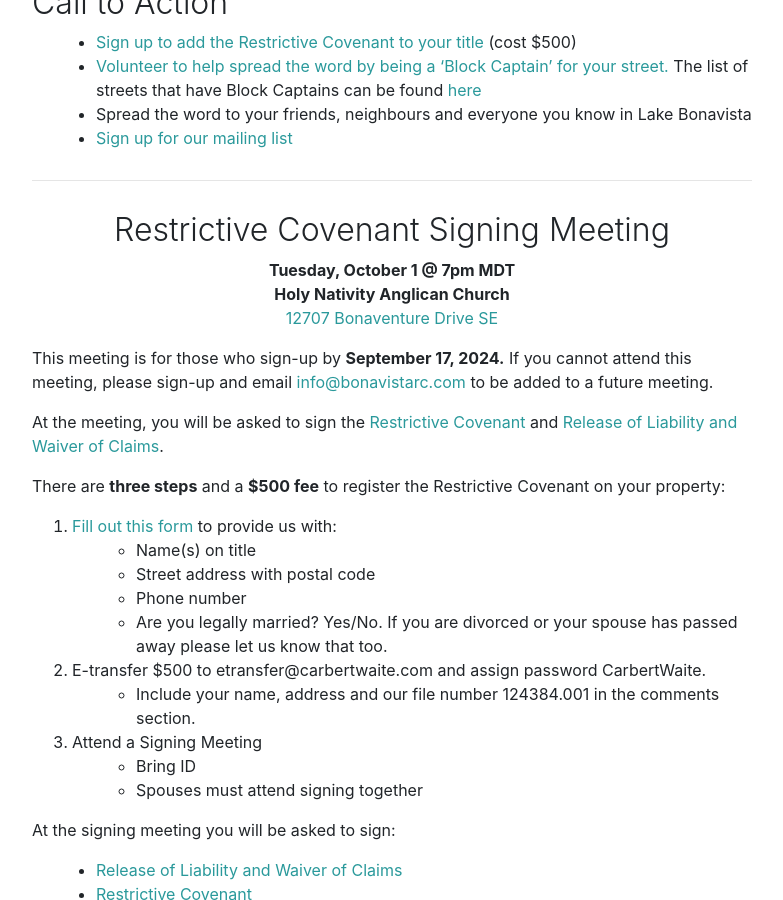
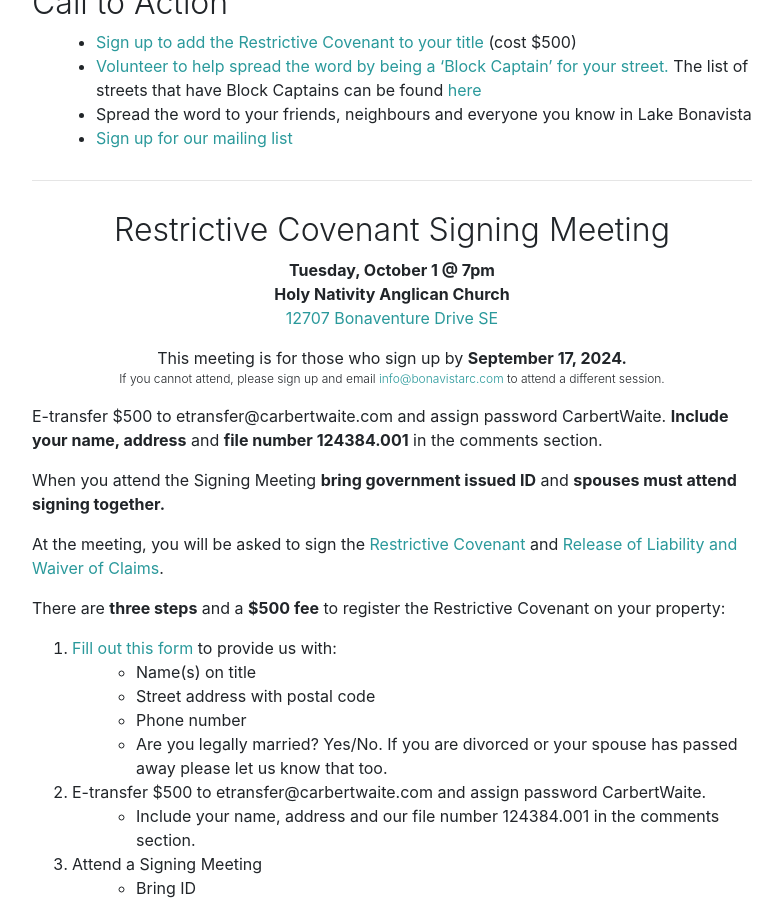
Before and after one commit to BonavistaRC/BonavistaRC.github.io, a Jekyll site: the page built from index.markdown, in a window 1280 px wide and 900 px high, scrolled down 1504 px. Shown: the whole window, without its empty margins (248-1031 px from the left). Built offline with Jekyll 4.4.1, drawn with Linux system fonts in a browser that asks for light colours.

Commit message:
Added more information to the RC sign-up page

```diff
--- a/_includes/signup_meeting_details.md
+++ b/_includes/signup_meeting_details.md
@@ -1,8 +1,13 @@
 
-<p align="center" style="margin:0;padding-left: 0;"><b>Tuesday, October 1 @ 7pm MDT</b> </p>
+<p align="center" style="margin:0;padding-left: 0;"><b>Tuesday, October 1 @ 7pm</b> </p>
 <p align="center" style="margin:0;padding-left: 0;"><b>Holy Nativity Anglican Church</b></p>
 <p align="center" style="padding-left: 0;"><a href="https://maps.app.goo.gl/NJ5JtQFouTHuFFLN6">12707 Bonaventure Drive SE</a></p>
 
-This meeting is for those who sign-up by **September 17, 2024.** If you cannot attend this meeting, please sign-up and email [info@bonavistarc.com](mailto:info@bonavistarc.com) to be added to a future meeting.
+<p align="center" style="margin:0;padding-left: 0;">This meeting is for those who sign up by <b>September 17, 2024.</b></p>
+<p align="center" style="padding-left: 0;font-size: .75rem;font-weight: 300;">If you cannot attend, please sign up and email <a href="mailto:info@bonavistarc.com">info@bonavistarc.com</a> to attend a different session.</p>
+
+E-transfer $500 to etransfer@carbertwaite.com and assign password CarbertWaite. **Include your name, address** and **file number 124384.001** in the comments section.
+
+When you attend the Signing Meeting **bring government issued ID** and **spouses must attend signing together.**
 
 At the meeting, you will be asked to sign the [Restrictive Covenant](../docs/RCJune102024-FINAL.pdf) and [Release of Liability and Waiver of Claims](../docs/ReleaseofLiabilityandWaiverofClaims-FINAL.pdf).
```
